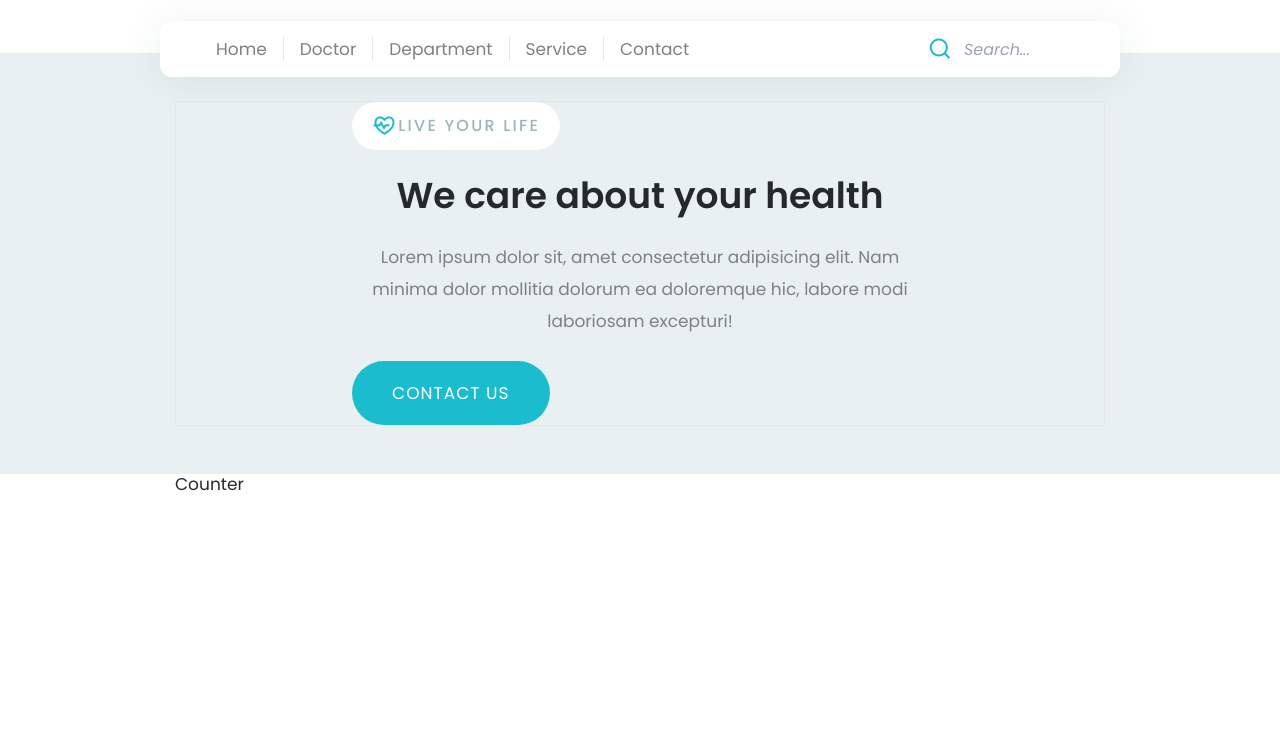
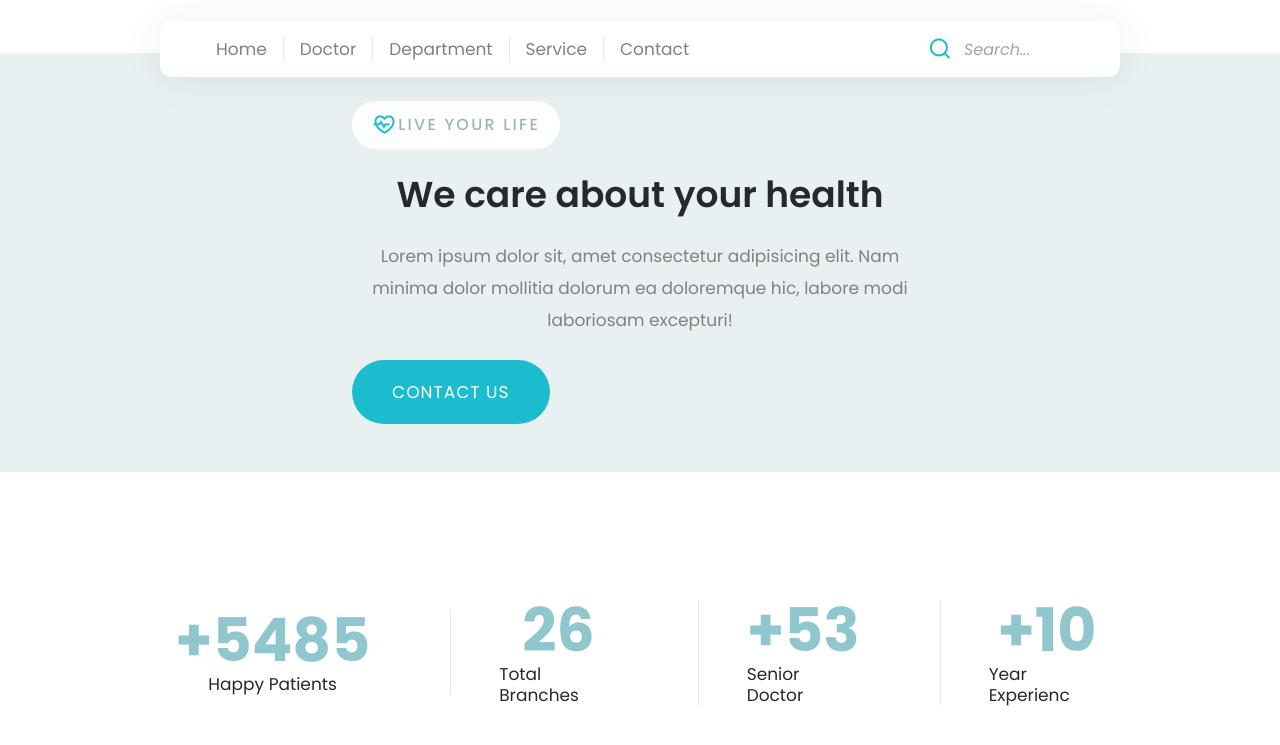
Before and after one commit to mehedihasan8/HTML_CSS, a website: page project3-tailwind/index.html in a window 1280 px wide. Shown: the part 83-828 px from the top of the page. Before the commit the page ends 800 px from the top, so only its background shows below. Drawn offline with nearby package versions, Linux system fonts and the light colour scheme.

Commit message:
Done counter section

```diff
--- a/project3-tailwind/index.html
+++ b/project3-tailwind/index.html
@@ -142,7 +142,7 @@
               <li>
                 <a
                   href="#"
-                  class="border-r pr-4 text-secondary hover:text-accent-primary transition-all duration-300"
+                  class="border-r lg:pr-4 text-secondary hover:text-accent-primary transition-all duration-300"
                   >Home</a
                 >
               </li>
@@ -201,7 +201,7 @@
     <section class="hero bg-grey py-12 xl:pt-12 xl:pb-0 overflow-hidden">
       <div class="container mx-auto h-full">
         <div
-          class="flex flex-col xl:flex-row items-center justify-between h-full border"
+          class="flex flex-col xl:flex-row items-center justify-between h-full"
         >
           <div class="hero__text xl:w-[48%] text-center xl:text-left">
             <p
@@ -233,8 +233,49 @@
     <!-- start counter section  -->
 
     <section class="counter">
-      <div class="container mx-auto h-full">
-        <h1>Counter</h1>
+      <div class="container mx-auto">
+        <div
+          class="flex flex-col lg:flex-row items-center justify-between gap-x-12 gap-y-6 py-10 lg:py-32"
+        >
+          <div
+            class="flex flex-col items-center justify-center lg:border-r lg:pr-20"
+          >
+            <h1
+              class="text-4xl lg:text-6xl font-bold font-primary text-accent-tertiary pb-1"
+            >
+              +5485
+            </h1>
+            <h2>Happy Patients</h2>
+          </div>
+          <div
+            class="flex flex-col items-center justify-center lg:border-r lg:pr-20"
+          >
+            <h1
+              class="text-4xl lg:text-6xl font-bold font-primary text-accent-tertiary pb-1"
+            >
+              26
+            </h1>
+            <h2>Total Branches</h2>
+          </div>
+          <div
+            class="flex flex-col items-center justify-center lg:border-r lg:pr-20"
+          >
+            <h1
+              class="text-4xl lg:text-6xl font-bold font-primary text-accent-tertiary pb-1"
+            >
+              +53
+            </h1>
+            <h2>Senior Doctor</h2>
+          </div>
+          <div class="flex flex-col items-center justify-center">
+            <h1
+              class="text-4xl lg:text-6xl font-bold font-primary text-accent-tertiary pb-1"
+            >
+              +10
+            </h1>
+            <h2>Year Experienc</h2>
+          </div>
+        </div>
       </div>
     </section>
 
```
Also changed, not shown: project3-tailwind/dist/output.css.
